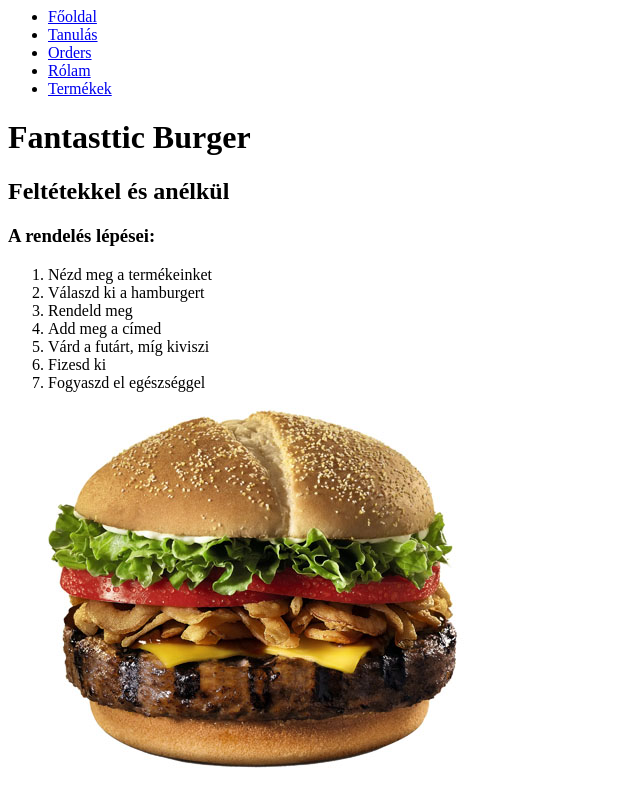
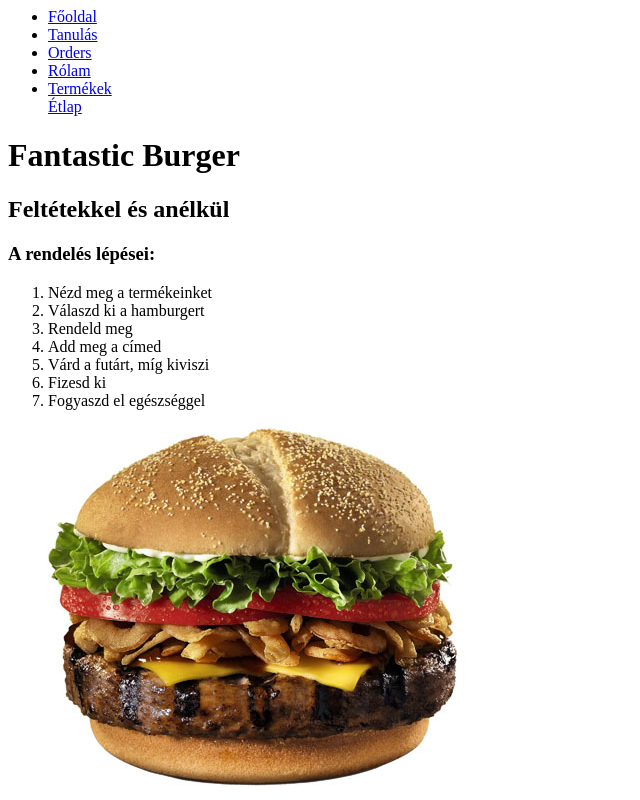
Before and after one commit to stapi99/stapi99.github.io, a plain HTML site: page index.html in a window 1280 px wide. Shown: the whole page, without its empty margins (0-640 px from the left). Drawn offline with Linux system fonts and the light colour scheme.

Commit message:
módosítva index

```diff
--- a/index.html
+++ b/index.html
@@ -25,10 +25,12 @@
         <li>
             <a href="/orders/termekek/termekek.html">Termékek</a>
         </li>
+        <a href="/etlap.html">Étlap</a>
+        </li>
     </ul>
 
 
-    <h1>Fantasttic Burger</h1>
+    <h1>Fantastic Burger</h1>
 
 
     <h2>Feltétekkel és anélkül</h2>
```
